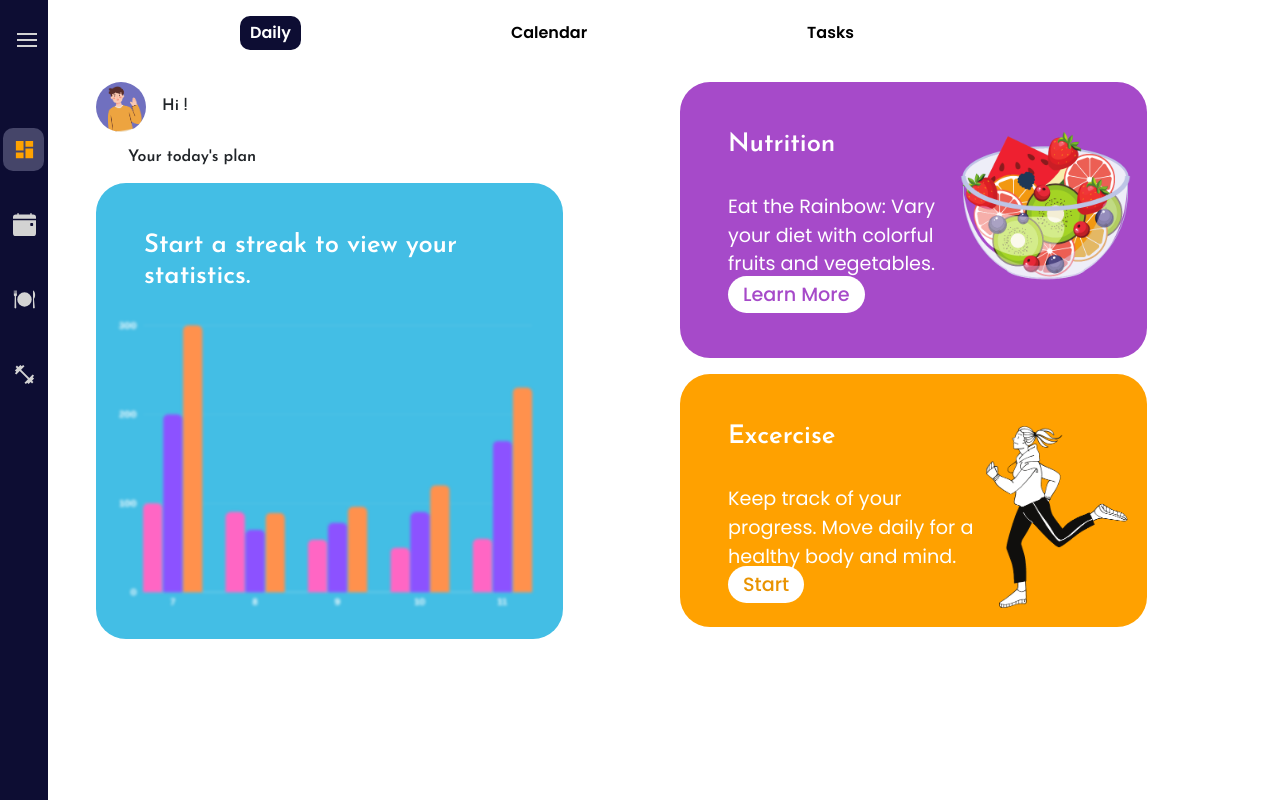
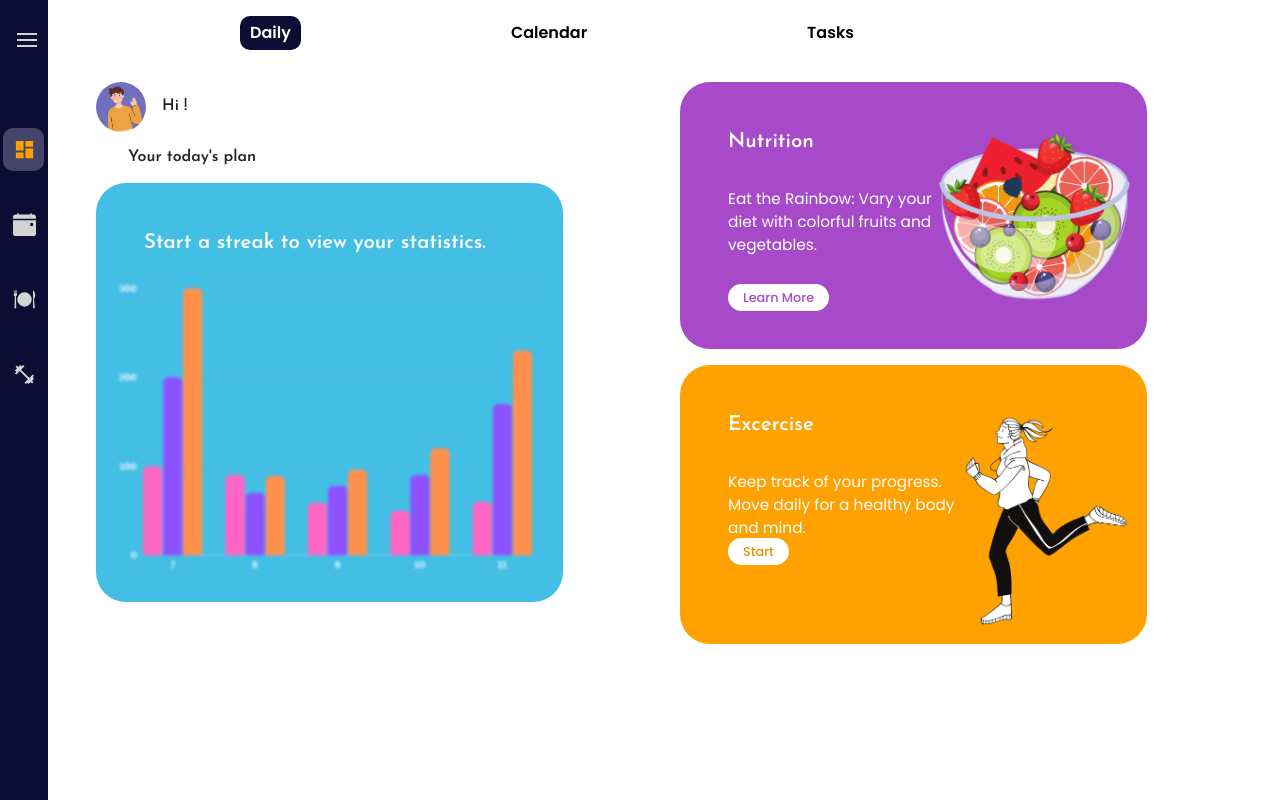
Before and after one commit to nald1nald/FITNESS-TRACKER, a React (Create React App) app in the folder frontend/: page /features/dashboard/daily in a window 1280 px wide. Built offline with nearby package versions, Linux system fonts and the light colour scheme; no server answers; a web font is replaced by a local one.

Commit message:
minor fixes

```diff
--- a/frontend/src/Components/Features/Daily.css
+++ b/frontend/src/Components/Features/Daily.css
@@ -41,13 +41,13 @@
         justify-content: center;
     }
     .features-daily .tl{
-        font-size: 2vw;
+        font-size: 1.6vw;
         margin-top: 2rem;
         margin-left: 2rem;
     }
 
     .features-daily .move{
-        font-size: 1.5vw;
+        font-size: 1.2vw;
         margin-top: 2rem;
         margin-left: 2rem;
     }
@@ -65,17 +65,14 @@
         width: 80%;
         padding: 2rem;
     }
-    .first-daily h6{
-        font-size: 50px;
-    }
     .second-daily {
         width: 80%;
     }
     .second-daily a{
-        font-size: 1.5vw;
+        font-size: 1vw;
     }
     .first-daily a{
-        font-size: 1.5vw;
+        font-size: 1vw;
     }
     .third-daily {
         width: 80%;
@@ -228,6 +225,11 @@
     color: #e99300;
     font-weight: 500;
 }
+.lrn{
+    position: absolute;
+    bottom: 5vh;
+    width: 100%;
+}
 .second-daily a{
     padding: 5px 15px;
     border-radius: 20px;
--- a/frontend/src/Components/Features/Daily.js
+++ b/frontend/src/Components/Features/Daily.js
@@ -71,7 +71,7 @@ const Daily = () => {
               <img src={fruits} alt="fruits" />
             </div>
             </div>
-            <div>
+            <div className="lrn">
                 <Link to="/features/nutrition">Learn More</Link>
             </div>
           </div>
```
